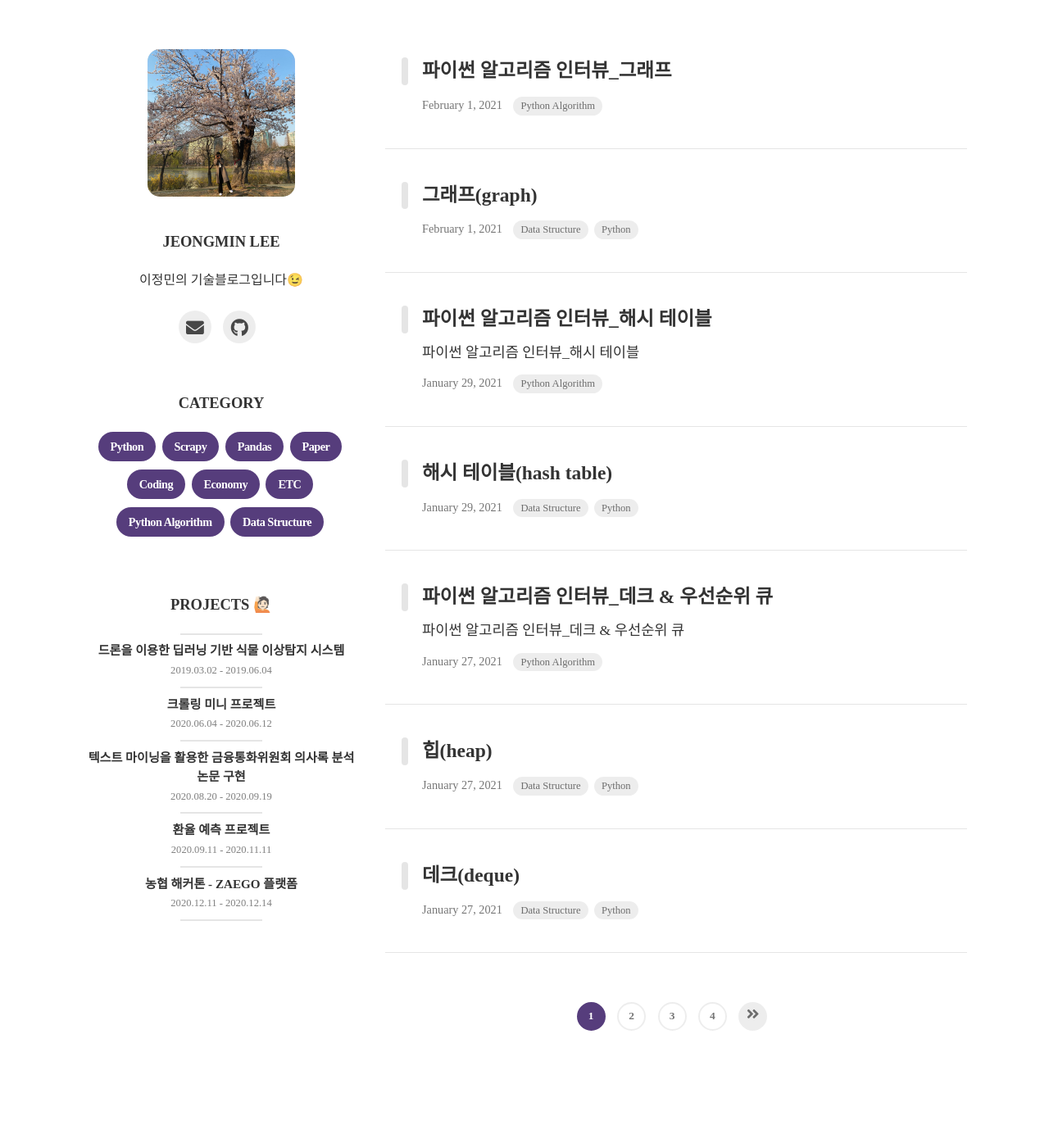
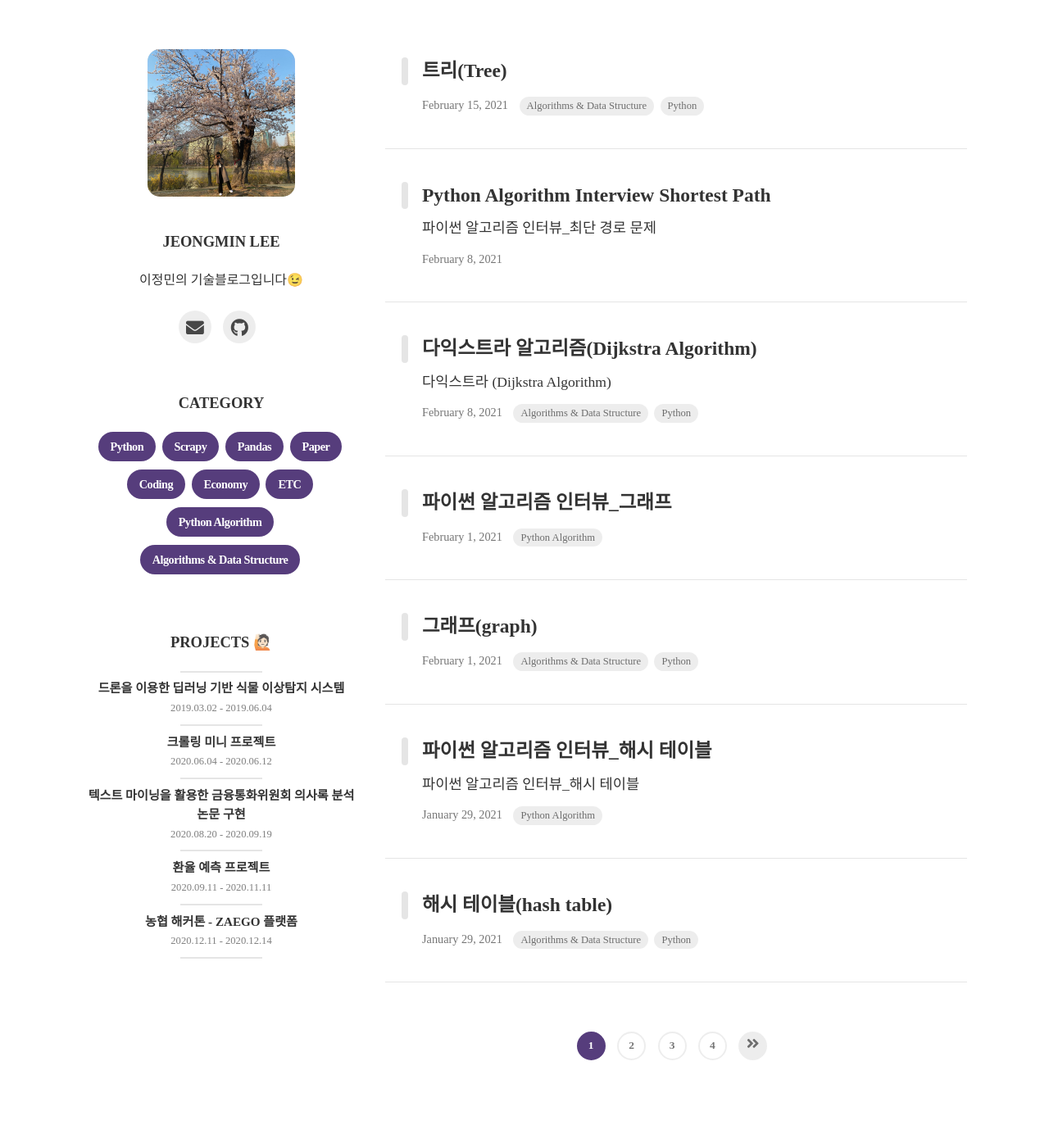
Before and after one commit to Lee-JeongMin/Lee-JeongMin.github.io, a Jekyll site: the page built from index.html, in a window 1280 px wide. Shown: the whole page at 82% size. Built offline with Jekyll 4.4.1, drawn with Linux system fonts in a browser that asks for light colours; nearby versions of some CDN libraries; some web fonts are replaced; the list of posts is cut into pages by our own code; before the commit the page ends 1348 px from its top, so only the background shows below that; part of the change alters nothing that is shown.

Commit message:
ADD 파이썬 알고리즘 인터뷰 다익스트라, 최단 경로, 트리

````diff
--- a/_posts/2021-01-27-deque.md
+++ b/_posts/2021-01-27-deque.md
@@ -2,7 +2,7 @@
 layout: post
 title: 데크(deque)
 subtitle :
-tags: [Data Structure, Python]
+tags: [Algorithms & Data Structure, Python]
 author: JeongMin Lee
 comments : True
 ---
--- a/_posts/2021-01-27-heap.md
+++ b/_posts/2021-01-27-heap.md
@@ -2,7 +2,7 @@
 layout: post
 title: 힙(heap)
 subtitle :
-tags: [Data Structure, Python]
+tags: [Algorithms & Data Structure, Python]
 author: JeongMin Lee
 comments : True
 ---
--- a/_posts/2021-01-29-hash-table.md
+++ b/_posts/2021-01-29-hash-table.md
@@ -2,7 +2,7 @@
 layout: post
 title: 해시 테이블(hash table)
 subtitle :
-tags: [Data Structure, Python]
+tags: [Algorithms & Data Structure, Python]
 author: JeongMin Lee
 comments : True
 ---
--- a/_posts/2021-02-01-graph.md
+++ b/_posts/2021-02-01-graph.md
@@ -2,7 +2,7 @@
 layout: post
 title: 그래프(graph)
 subtitle :
-tags: [Data Structure, Python]
+tags: [Algorithms & Data Structure, Python]
 author: JeongMin Lee
 comments : True
 ---
--- /dev/null
+++ b/_posts/2021-02-08-dijkstra.md
@@ -0,0 +1,74 @@
+---
+layout: post
+title: 다익스트라 알고리즘(Dijkstra Algorithm)
+subtitle :
+tags: [Algorithms & Data Structure, Python]
+author: JeongMin Lee
+comments : True
+---
+
+### 다익스트라 (Dijkstra Algorithm)
+
+---
+
+![Dijkstra_Animation]({{ site.baseurl }}/assets/img/Dijkstra_Animation.gif)
+
+> 다이나믹 프로그래밍을 이용한 꼭짓점간의 최단 경로를 찾는 알고리즘
+>
+>  (start_node -> end_node | start_node -> all_node)
+
+**특징**
+
+* 너비우선탐색(BFS)를 기본적으로 한다.
+* 가중치 그래프에서 간선의 가중치 합이 최소가 되도록하는 알고리즘
+
+**효율성**
+
+* 일반 큐 사용시 O(E+V^2), 우선순위 큐 사용시 O(ElogV)
+
+**장점**
+
+* 실행 속도가 빠르다.
+* 그래프가 큰 경우에도 사용 가능하다.
+
+**단점**
+
+* 음의 가중치가 포함되어 있다면 사용할 수 없다.
+* 최장 거리를 구하는 데에는 다익스트라 알고리즘을 사용할 수 없다.
+
+<br>
+
+#### 우선순위 큐를 사용해 다익스트라 알고리즘 구현
+
+---
+
+<img src="{{ site.baseurl }}/assets/img/dijkstra.png" alt="img" style="zoom:45%;" />
+
+**MinHeap방식을 사용한 우선순위 큐 사용**
+
+**① 초기화**
+
+![다익스트라_우선순위_큐_1]({{ site.baseurl }}/assets/img/%EB%8B%A4%EC%9D%B5%EC%8A%A4%ED%8A%B8%EB%9D%BC_%EC%9A%B0%EC%84%A0%EC%88%9C%EC%9C%84_%ED%81%90_1.jpg)
+
+* 첫 정점을 기준으로 배열을 선언하여 첫 정점부터 각 정점까지의 거리 저장
+  * 초기에는 첫 정점의 거리를 0으로, 나머지는 inf로 저장
+  * 우선순위 큐에는 첫 정점(A,0) 삽입
+
+**② 최초 (A,0)로부터 인접한 노드와의 거리 계산**
+
+![다익스트라_우선순위_큐_2]({{ site.baseurl }}/assets/img/%EB%8B%A4%EC%9D%B5%EC%8A%A4%ED%8A%B8%EB%9D%BC_%EC%9A%B0%EC%84%A0%EC%88%9C%EC%9C%84_%ED%81%90_2.jpg)
+
+* 첫 정점으로부터 인접한 노드들에 대한 거리를 배열에 업데이트
+* 업데이트 된 노드를 우선순위 큐에 삽입
+
+**③ 이후 우선순위 큐에서 하나씩 노드를 추출하며 ② 반복**
+
+![다익스트라_우선순위_큐_3]({{ site.baseurl }}/assets/img/%EB%8B%A4%EC%9D%B5%EC%8A%A4%ED%8A%B8%EB%9D%BC_%EC%9A%B0%EC%84%A0%EC%88%9C%EC%9C%84_%ED%81%90_3.jpg)
+
+* 우선순이 큐에서 노드를 추출해 하나씩 처리
+  * 꺼낸 노드로부터 인접한 노드들에 대한 거리를 합산하여 배열 업데이트
+    * 기존 배열에 입력된 것보다 작은 경우에는 업데이트
+  * 이후 배열에 업데이트된 노드들만 다시 큐에 삽입
+    * 큐가 우선순위 큐이므로 거리가 가까운 순서대로 삽입됨
+
+<br>
--- /dev/null
+++ b/_posts/2021-02-08-python-algorithm-interview-shortest-path.md
@@ -0,0 +1,154 @@
+---
+
+---
+
+### 파이썬 알고리즘 인터뷰_최단 경로 문제
+
+-----
+
+<<[파이썬 알고리즘 인터뷰](https://book.naver.com/bookdb/book_detail.nhn?bid=16406247) 서적 내용을 정리>>
+
+* [문제01 네트워크 딜레이 타임](#문제01-네트워크-딜레이-타임)
+* [문제02 K 경유지 내 가장 저렴한 항공권](#문제02-K-경유지-내-가장-저렴한-항공권)
+
+<br>
+
+##### 문제01 네트워크 딜레이 타임
+
+-----
+
+> [https://leetcode.com/problems/network-delay-time](https://leetcode.com/problems/network-delay-time/)
+>
+> K부터 출발해 모든 노드가 신호를 받을 수 있는 시간을 계산하라. 불가능할 경우 -1을 리턴한다. 입력값 (u, v, w)는 각각 출발지, 도착지, 소요 시간으로 구성되며, 전체 노드의 개수는 N으로 입력받는다.
+>
+> **Example 1:**
+>
+> ![img]({{ site.baseurl }}/assets/img/931_example_1.png)
+>
+> ```python
+>Input: times = [[2,1,1],[2,3,1],[3,4,1]], n = 4, k = 2
+> Output: 2
+> ```
+>
+>   **Example 2:**
+>
+>   ```python
+> Input: times = [[1,2,1]], n = 2, k = 1
+> Output: 1
+> ```
+>
+> **Example 3:**
+>
+> ```python
+> Input: times = [[1,2,1]], n = 2, k = 2
+>   Output: -1
+>   ```
+
+<br>
+
+* 풀이1_다익스트라 알고리즘 구현
+
+```python
+class Solution:
+    def networkDelayTime(self, times: List[List[int]], n: int, k: int) -> int:
+        graph = collections.defaultdict(list)
+        # 그래프 인접 리스트 구성
+        for u, v, w in times:
+            graph[u].append((v,w))
+
+        # 큐 변수 : [(소요 시간, 정점)]
+        Q = [(0, k)]
+        dist = collections.defaultdict(list)
+
+        # 우선순위 큐 최솟값 기준으로 정점까지 최단 경로 삽입
+        while Q:
+            time, node = heapq.heappop(Q)
+            if node not in dist:
+                dist[node] = time
+                for v, w in graph[node]:
+                    alt = time + w
+                    heapq.heappush(Q, (alt, v))
+
+        # 모든 노드의 최단 경로 존재 여부 판별
+        if len(dist) == n:
+            return max(dist.values())
+        return -1
+```
+
+Result
+
+>  Runtime : 488ms, Memory : 16.1MB
+
+<br>
+
+##### 문제02 K 경유지 내 가장 저렴한 항공권
+
+------
+
+> [https://leetcode.com/problems/cheapest-flights-within-k-stops](https://leetcode.com/problems/cheapest-flights-within-k-stops/)
+>
+> 시작점에서 도착점까지 가장 저렴한 가격을 계산하되, K개의 경유지 이내에 도착하는 가격을 리턴하라. 경로가 존재하지 않을 경우 -1을 리턴한다.
+>
+> **Example 1:**
+>
+> <img src="{{ site.baseurl }}/assets/img/995.png" alt="img" style="zoom:43%;" />
+>
+> ```python
+> Example 1:
+> Input:
+> n = 3, edges = [[0,1,100],[1,2,100],[0,2,500]]
+> src = 0, dst = 2, k = 1
+> Output: 200
+> Explanation:
+> The graph looks like this:
+> The cheapest price from city 0 to city 2 with at most 1 stop costs 200, as marked red in the picture.
+> ```
+>
+> **Example 2:**
+>
+> <img src="{{ site.baseurl }}/assets/img/995.png" alt="img" style="zoom:43%;" />
+>
+> ```python
+> Input:
+> n = 3, edges = [[0,1,100],[1,2,100],[0,2,500]]
+> src = 0, dst = 2, k = 0
+> Output: 500
+> Explanation:
+> The graph looks like this:
+> The cheapest price from city 0 to city 2 with at most 0 stop costs 500, as marked blue in the picture.
+> ```
+>
+
+<br>
+
+* 풀이1_다익스트라 알고리즘 응용
+
+```python
+class Solution:
+    def findCheapestPrice(self, n: int, flights: List[List[int]], src: int, dst: int, K: int) -> int:
+        graph = collections.defaultdict(list)
+        # 그래프 인접 리스트 구성
+        for u, v, w in flights:
+            graph[u].append((v,w))
+
+        # 큐 변수 : [(가격, 정점, 남은 가능 경유지 수)]
+        Q = [(0, src, K)]
+
+        # 우선순위 큐 최솟값 기준으로 도착점까지 최소 비용 판별
+        while Q:
+            price, node, k = heapq.heappop(Q)
+            if node == dst:
+                return price
+            if k>= 0:
+                for v, w in graph[node]:
+                    alt = price + w
+                    heapq.heappush(Q, (alt, v, k - 1))
+
+        return -1
+```
+
+Result
+
+>  Runtime : 92ms, Memory : 19.9MB
+
+<br>
--- /dev/null
+++ b/_posts/2021-02-15-tree.md
@@ -0,0 +1,70 @@
+---
+layout: post
+title: 트리(Tree)
+subtitle :
+tags: [Algorithms & Data Structure, Python]
+author: JeongMin Lee
+comments : True
+---
+
+### 트리(Tree)
+
+---
+
+> 계층형 트리 구조를 시뮬레이션 하는 추상 자료형(ADT)으로, 루트 값과 부모-자식 관계의 서브트리로 구성되며, 서로 연결된 노드의 집합이다.
+
+* 부모-자식 관계
+* 트리는 재귀로 정의된 자기 참조 자료구조이다.
+
+<br>
+
+#### 트리의 각 명칭
+
+----
+
+![tree](../assets/img/tree.png)
+
+* 트리는 루트(Root)부터 시작하며, 루트는 자식 노드(Child)와 간선(Edge)으로 연결됨
+* 리프(Leaf)노드는 자식 노드가 없는 노드를 의미. 단말 노드라 불림
+* 차수(Degree)는 자식 노드의 개수를 의미
+* 크기(Size)는 자신을 포함한 모든 자식 노드의 개수
+* 높이(Height)는 가장 긴 루트 경로의 길이
+* 깊이(Depth)는 루트에서부터 현재 노드까지의 거리
+* 트리는 그 자식도 트리인 서브트리(Subtree)구성을 가짐
+* 레벨(Level)은 0부터 시작
+* 내부 정점(Internal vertex)은 차수가 2 이상인 정점을 뜻함
+* 포레스트(Forest)는 서로 독립인 트리들의 모임을 의미
+
+<br>
+
+#### 그래프 vs 트리
+
+----
+
+그래프와 트리의 가장 큰 차이점은 **`트리는 순환 구조를 갖지 않는 그래프`**이다.
+
+![graph_tree](../assets/img/graph_tree.jpg)
+
+트리도 그래프라 볼 수 있지만, 그래프는 트리라 볼 수 없다.
+
+정리하면,
+
+* 트리는 부모 노드에서 자식 노드를 가리키는 단방향 그래프이다.
+* 사이클(순환 구조)를 존재하지 않는다.
+* 트리는 하나의 부모 노드를 갖는다.(루트가 하나이다.)
+
+<br>
+
+#### 이진트리(Binary Tree)
+
+----
+
+> 부모 노드 밑 자식 노드 개수(=차수)를 최대 2개로 제한하는 트리
+
+##### 이진 트리 유형
+
+![binary_tree](../assets/img/binary_tree.jpg)
+
+* 정 이진 트리 : 모든 노드가 0개 또는 2개의 자식 노드를 갖는다.
+* 완전 이진 트리 : 마지막 레벨을 제외하고 모든 레벨이 완전히 채워져 있으며, 마지막 레벨의 모든 노드는 가장 왼쪽부터 채워져 있다.
+* 포화 이진 트리 : 모든 노드가 2개의 자식 노드를 갖고 있으며, 모든 리프 노드가 동일한 깊이 또는 레벨을 갖는다.
````
Also changed, not shown: assets/img/931_example_1.png (added), assets/img/995.png (added), assets/img/Dijkstra_Animation.gif (added), assets/img/binary_tree.jpg (added), assets/img/dijkstra.png (added), assets/img/graph_tree.jpg (added), assets/img/tree.png (added), assets/img/다익스트라_우선순위_큐_1.jpg (added), assets/img/다익스트라_우선순위_큐_2.jpg (added), assets/img/다익스트라_우선순위_큐_3.jpg (added).
